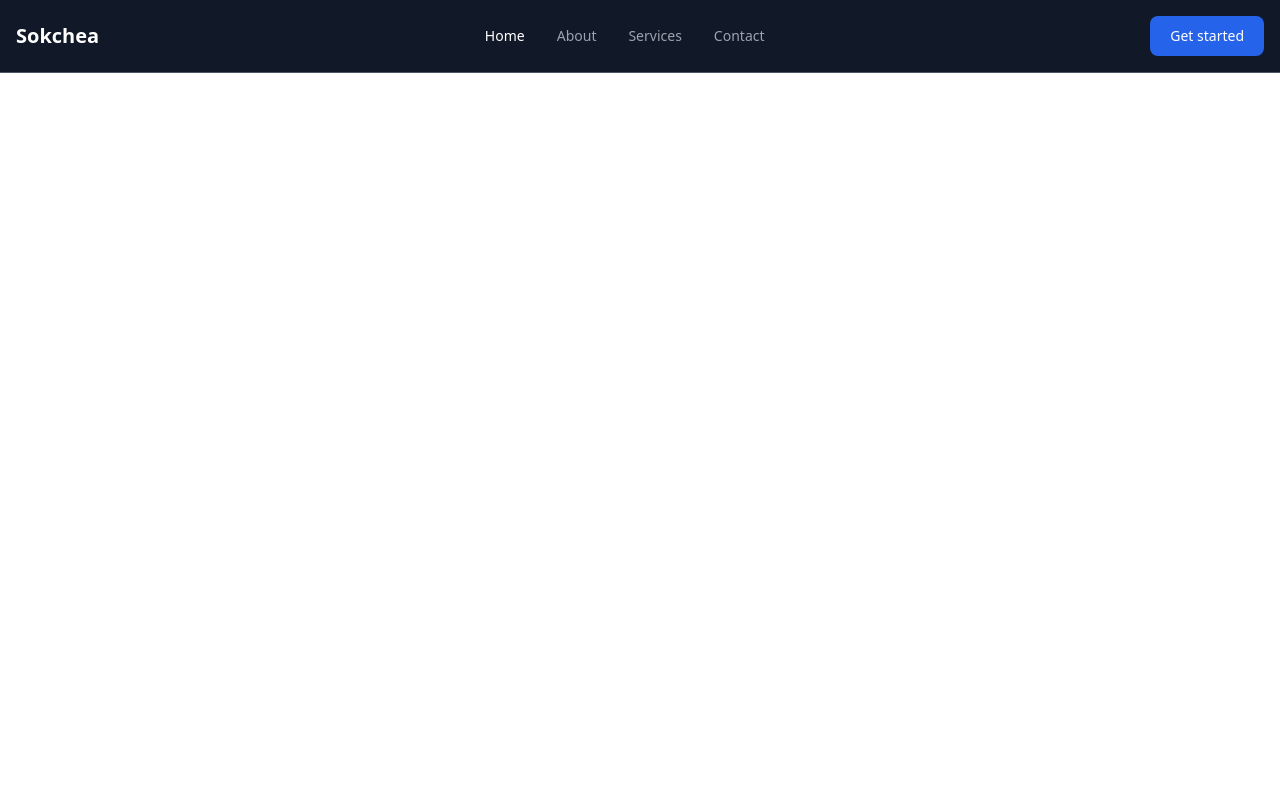
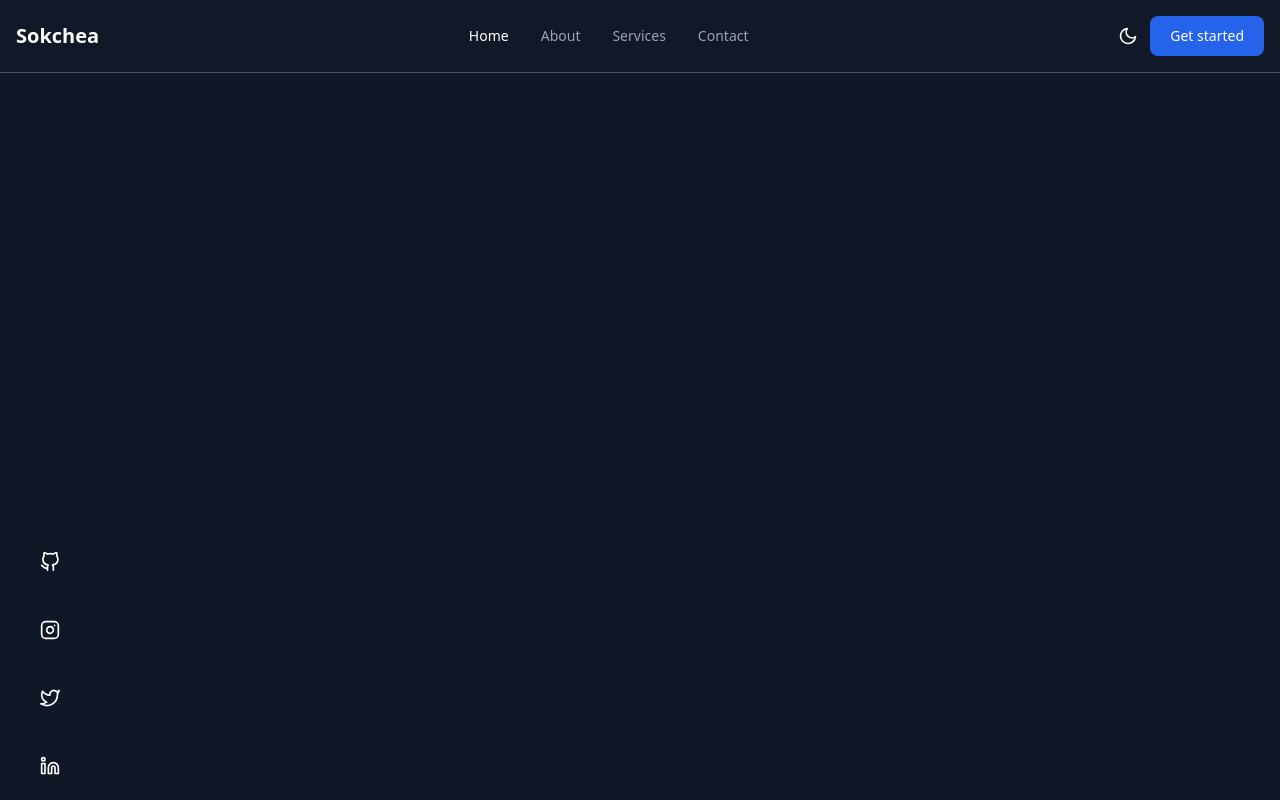
Before and after one commit to sokcheadev2001/my_portfolio, a Next.js app: page / in a window 1280 px wide. Built offline with nearby package versions, Linux system fonts and the light colour scheme.

Commit message:
add sidebar

```diff
--- a/app/layout.tsx
+++ b/app/layout.tsx
@@ -1,5 +1,7 @@
 import "../styles/globals.css";
 import Navbar from "../components/navbar/navbar.component";
+import LeftBar from "../components/sidebar/leftSide.component";
+
 export default function RootLayout({
   children,
 }: {
@@ -10,6 +12,7 @@ export default function RootLayout({
       <head />
       <body className='dark'>
         <Navbar />
+        <LeftBar />
         {children}
       </body>
     </html>
--- a/app/page.tsx
+++ b/app/page.tsx
@@ -1,6 +1,6 @@
 export default function HomePage() {
   return (
-    <div>
+    <div className="">
       <h2 className='text-center text-2xl text-teal-600'>Nice</h2>
     </div>
   );
--- a/components/navbar/navbar.component.tsx
+++ b/components/navbar/navbar.component.tsx
@@ -1,16 +1,18 @@
-import Image from "next/image";
-import Link from "next/link";
-
+import { FiMoon } from "react-icons/fi";
 export default function Navbar() {
   return (
+    <>
       <nav className='bg-white px-2 sm:px-4 py-2.5 dark:bg-gray-900 fixed w-full z-20 top-0 left-0 border-b border-gray-200 dark:border-gray-600'>
         <div className='container flex flex-wrap items-center justify-between mx-auto'>
-        <a href='https://flowbite.com/' className='flex items-center'>
+          <a href='sokchea.me' className='flex items-center'>
             <span className='self-center text-xl font-semibold whitespace-nowrap dark:text-white'>
               Sokchea
             </span>
           </a>
           <div className='flex md:order-2'>
+            <button type='button' title='Toggle Mode'>
+              <FiMoon className='dark:text-white text-black mr-3 text-xl' />
+            </button>
             <button
               type='button'
               className='text-white bg-blue-700 hover:bg-blue-800 focus:ring-4 focus:outline-none focus:ring-blue-300 font-medium rounded-lg text-sm px-5 py-2.5 text-center mr-3 md:mr-0 dark:bg-blue-600 dark:hover:bg-blue-700 dark:focus:ring-blue-800'
@@ -82,5 +84,6 @@ export default function Navbar() {
           </div>
         </div>
       </nav>
+    </>
   );
 }
--- /dev/null
+++ b/components/sidebar/leftSide.component.tsx
@@ -0,0 +1,29 @@
+import { FiGithub, FiInstagram, FiTwitter, FiLinkedin } from "react-icons/fi";
+export default function LeftBar() {
+  return (
+    <div className='w-10 fixed left-10 right-auto text-white bottom-0'>
+      <ul className='flex flex-col'>
+        <li>
+          <a href='' className='p-2.5'>
+            <FiGithub className='w-5 h-5' />
+          </a>
+        </li>
+        <li>
+          <a href='' className='p-2.5'>
+            <FiInstagram className='w-5 h-5' />
+          </a>
+        </li>
+        <li>
+          <a href='' className='p-2.5'>
+            <FiTwitter className='w-5 h-5' />
+          </a>
+        </li>
+        <li>
+          <a href='' className='p-2.5'>
+            <FiLinkedin className='w-5 h-5' />
+          </a>
+        </li>
+      </ul>
+    </div>
+  );
+}
--- a/package.json
+++ b/package.json
@@ -20,6 +20,7 @@
     "postcss": "^8.4.20",
     "react": "18.2.0",
     "react-dom": "18.2.0",
+    "react-icons": "^4.7.1",
     "tailwindcss": "^3.2.4",
     "typescript": "4.9.4"
   }
--- a/styles/globals.css
+++ b/styles/globals.css
@@ -1,3 +1,7 @@
 @tailwind base;
 @tailwind components;
 @tailwind utilities;
+
+body {
+  background-color: #101827;
+}
```
Also changed, not shown: 1 other file (tests, documents, lock files or other folders). Lines whose indentation alone changed are shown as unchanged.
